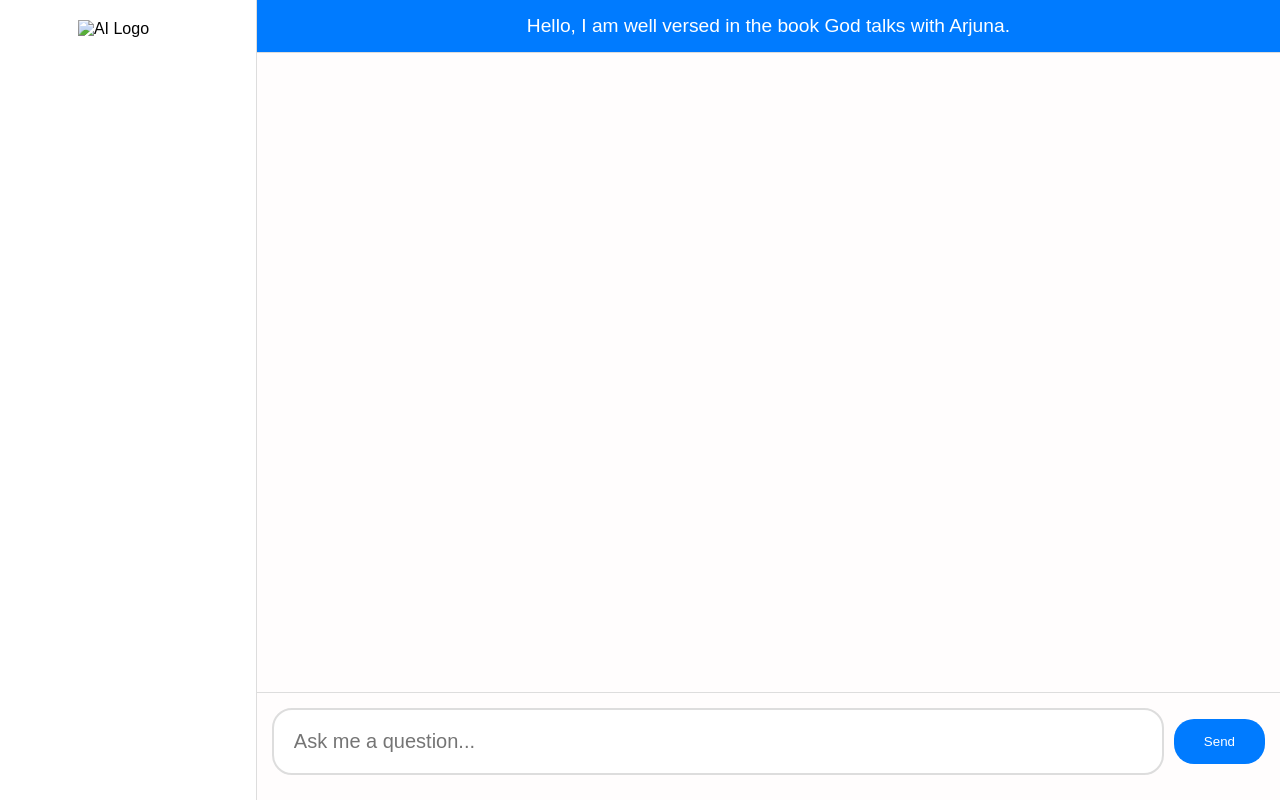
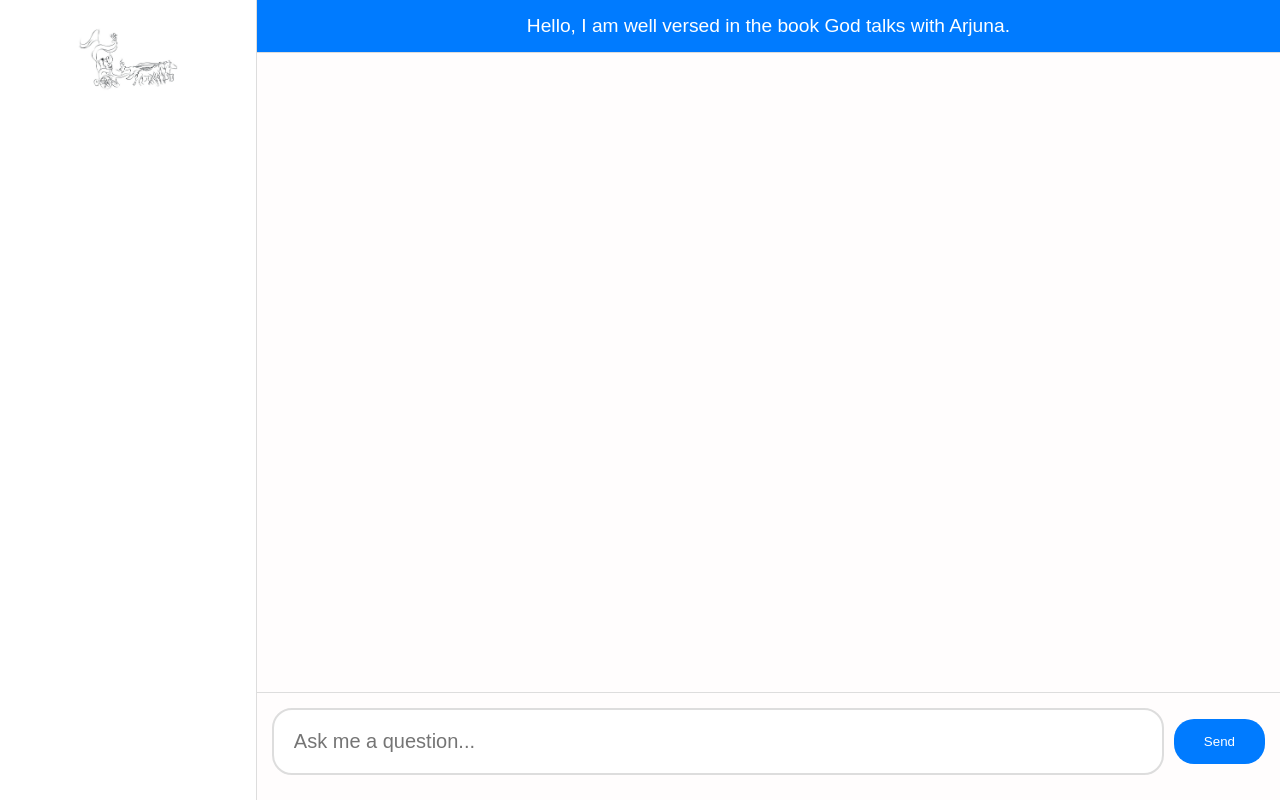
Before and after one commit to rollingmountains/bhagavad-geeta, a website: page index.html in a window 1280 px wide. Drawn offline with Linux system fonts and the light colour scheme.

Commit message:
fix logo extension

```diff
--- a/index.html
+++ b/index.html
@@ -9,7 +9,7 @@
 <body>
 
 <div id="left-panel">
-    <img src="images/bhagavad-geeta.png" alt="AI Logo">
+    <img src="images/bhagavad-geeta.jpg" alt="AI Logo">
     <div class="description">
         <p></p>
     </div>
```
